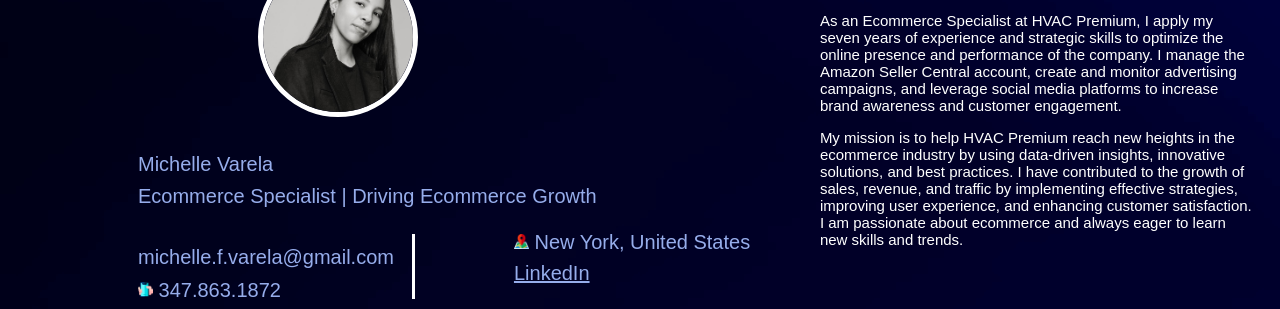
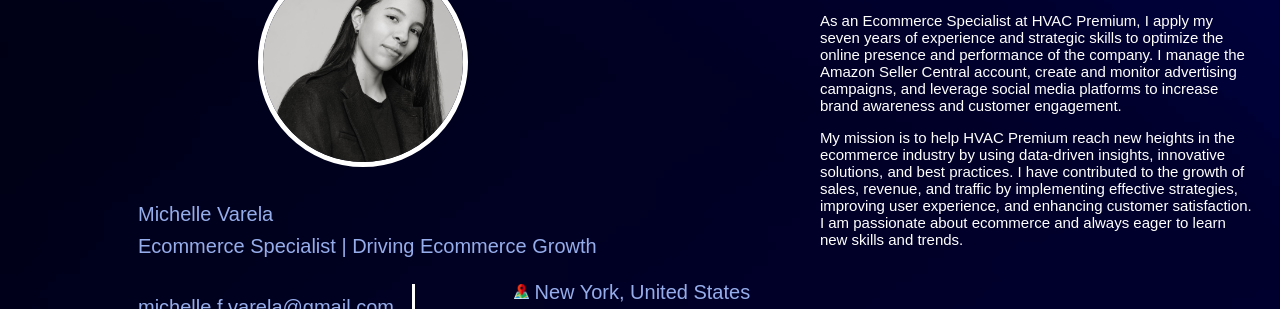
Before and after one commit to michellefvarela/portfolio, a plain HTML site: page index.html in a window 1280 px wide. Shown: the part 166-475 px from the top of the page. Drawn offline with Linux system fonts and the light colour scheme; a script that the page names is missing.

Commit message:
Update index.html

```diff
--- a/index.html
+++ b/index.html
@@ -34,7 +34,7 @@
         <div class="flex-child magenta">
 
             <section>
-                <img src="profilepic.jpeg" id="profilepic" width="150px">
+                <img src="profilepic.jpeg" id="profilepic" width="200px">
             </section>
 
             <div class="intro">
```
